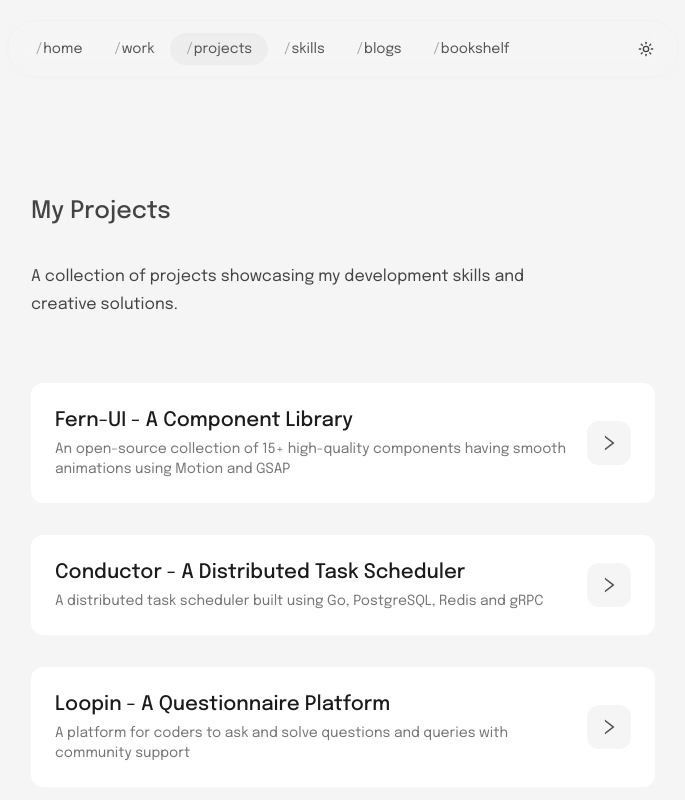
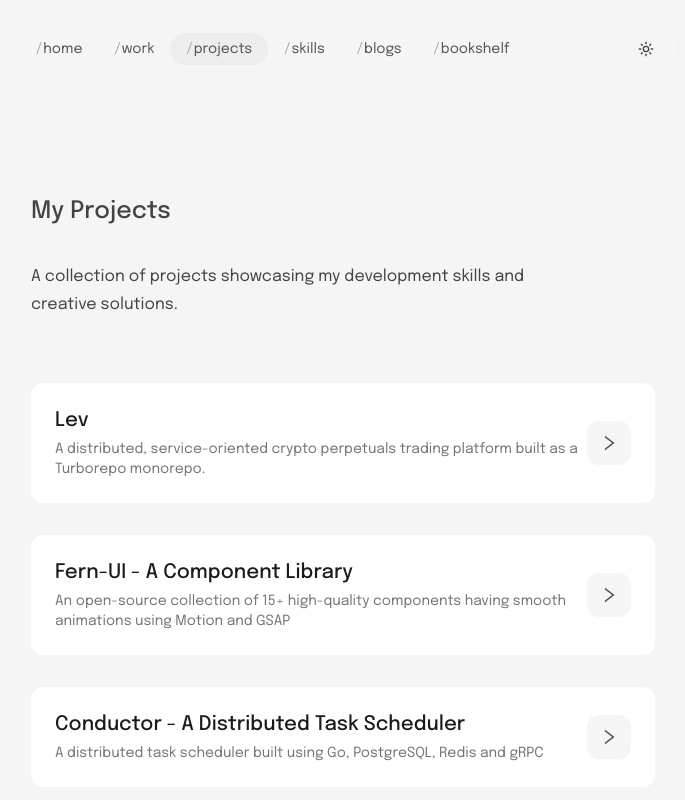
Before and after one commit to ChinmayNoob/chinmaynoob-dev, a Next.js app: page /projects in a window 1280 px wide. Shown: the top 800 px of the page, without its empty margins (297-982 px from the left). Built offline with nearby package versions, Linux system fonts and the light colour scheme.

Commit message:
updated projects

```diff
--- a/app/projects/data.tsx
+++ b/app/projects/data.tsx
@@ -16,7 +16,12 @@ import {
     SiZincsearch,
     SiNpm,
     SiPostgresql,
-    SiDocker
+    SiDocker,
+    SiBun,
+    SiTurborepo,
+    SiRedis,
+    SiMongoose,
+    SiExpress
 } from "react-icons/si"
 
 import { TbBrandThreejs } from "react-icons/tb";
@@ -37,6 +42,36 @@ export type Project = {
 export const projects: Project[] = [
     {
         number: "01",
+        title: "Lev",
+        introDescription: "A distributed, service-oriented crypto perpetuals trading platform built as a Turborepo monorepo.",
+        description: (
+            <>
+                <strong>LEV</strong> is a distributed, service-oriented crypto perpetuals trading platform built as a Turborepo monorepo.
+                It combines a React trading terminal, an Express API layer, an in-memory execution engine, Redis Streams, Redis Pub/Sub,
+                PostgreSQL, MongoDB, and dedicated realtime services to simulate fast leveraged trading.
+                The platform is organized around one core principle: keep latency-sensitive execution state in memory, move coordination
+                through Redis, and persist only the parts of the system that need durable history or fast recovery.
+            </>
+        ),
+        image: "/assets/projects/lev.webp",
+        skills: ["React", "Express", "Drizzle ORM", "MongoDB", "Redis", "WebSockets", "Docker", "Zod", "Bun"],
+        icons: [
+            <SiReact key="react" className="text-blue-500" />,
+            <SiExpress key="express" className="text-gray-500" />,
+            <SiRedis key="redis" className="text-red-500" />,
+            <SiDrizzle key="drizzle" className="text-green-500" />,
+            <SiDocker key="docker" className="text-blue-600" />,
+            <SiBun key="bun" className="text-orange-500" />,
+            <SiTurborepo key="turborepo" className="text-red-500" />,
+            <SiMongoose key="mongoose" className="text-green-500" />,
+            <SiPostgresql key="postgresql" className="text-blue-600" />,
+        ],
+        github: "https://github.com/ChinmayNoob/lev",
+        href: "https://youtu.be/ujG3ymrJBlc",
+        status: "completed"
+    },
+    {
+        number: "02",
         title: "Fern-UI - A Component Library",
         introDescription: "An open-source collection of 15+ high-quality components having smooth animations using Motion and GSAP",
         description: (
@@ -58,7 +93,7 @@ export const projects: Project[] = [
         status: "completed"
     },
     {
-        number: "02",
+        number: "03",
         title: "Conductor - A Distributed Task Scheduler",
         introDescription: "A distributed task scheduler built using Go, PostgreSQL, Redis and gRPC",
         description: (
@@ -78,7 +113,7 @@ export const projects: Project[] = [
         status: "completed"
     },
     {
-        number: "03",
+        number: "04",
         title: "Loopin - A Questionnaire Platform",
         introDescription: "A platform for coders to ask and solve questions and queries with community support",
         description: (
@@ -100,7 +135,7 @@ export const projects: Project[] = [
         status: "completed"
     },
     {
-        number: "04",
+        number: "05",
         title: "Faker-ind",
         introDescription: "A comprehensive npm package for generating fake data for Indian users",
         description: (
@@ -119,7 +154,7 @@ export const projects: Project[] = [
         status: "completed"
     },
     {
-        number: "05",
+        number: "06",
         title: "Laughtale-A One Piece Game",
         introDescription: "One Piece-themed Monopoly board game with animated landing and character reveals.",
         description: (
@@ -140,7 +175,7 @@ export const projects: Project[] = [
         status: "completed"
     },
     {
-        number: "06",
+        number: "07",
         title: "T3XTURE",
         introDescription: "A fully responsive and dynamic website for an agency ",
         description: (
@@ -161,7 +196,7 @@ export const projects: Project[] = [
         status: "completed"
     },
     {
-        number: "07",
+        number: "08",
         title: "Lamo",
         introDescription: "Meme Generator",
         description: (
@@ -181,7 +216,7 @@ export const projects: Project[] = [
         status: "completed"
     },
     {
-        number: "08",
+        number: "09",
         title: "BoxBox - A F1 Concept",
         introDescription: "2025 F1 Season Details",
         description: (
@@ -203,7 +238,7 @@ export const projects: Project[] = [
         status: "completed"
     },
     {
-        number: "09",
+        number: "10",
         title: "Crollo",
         introDescription: "A full stack note taking app",
         description: (
@@ -226,7 +261,7 @@ export const projects: Project[] = [
         status: "completed"
     },
     {
-        number: "10",
+        number: "11",
         title: "808s",
         introDescription: "A minimalistic music player",
         description: (
@@ -248,7 +283,7 @@ export const projects: Project[] = [
         status: "completed"
     },
     {
-        number: "11",
+        number: "12",
         title: "Jhoom",
         introDescription: "A web-based video conferencing platform",
         description: (
@@ -271,7 +306,7 @@ export const projects: Project[] = [
         status: "completed"
     },
     {
-        number: "12",
+        number: "13",
         title: "Urahara's Kitchen",
         introDescription: "A fully responsive and dynamic website for a restaurant",
         description: (
@@ -293,7 +328,7 @@ export const projects: Project[] = [
         status: "completed"
     },
     {
-        number: "13",
+        number: "14",
         title: "Wesleys Theory",
         introDescription: "A landing page dedicated to Kendrick Lamar&apos;s intro song",
         description: (
@@ -316,7 +351,7 @@ export const projects: Project[] = [
         status: "completed"
     },
     {
-        number: "14",
+        number: "15",
         title: "Omen",
         introDescription: "An Effective Pomodoro Timer",
         description: (
@@ -336,7 +371,7 @@ export const projects: Project[] = [
         status: "completed"
     },
     {
-        number: "15",
+        number: "16",
         title: "Zoro Studios",
         introDescription: "A Landing Page for a Studio built using Next.js, GSAP, Motion having a cool loader component",
         description: (
@@ -357,7 +392,7 @@ export const projects: Project[] = [
         status: "completed"
     },
     {
-        number: "16",
+        number: "17",
         title: "Claude AI Agent",
         introDescription: "A Claude AI Agent built in Golang that can list files, read files, edit code, and answer project-related questions with seamless tool integrations for developer workflows.",
         description: (
@@ -374,7 +409,7 @@ export const projects: Project[] = [
         status: "completed"
     },
     {
-        number: "17",
+        number: "18",
         title: "Go-Parser",
         introDescription: "A lightweight, fast SQL parser written in Go, specifically designed for querying CSV files.",
         description: (
@@ -391,7 +426,7 @@ export const projects: Project[] = [
         status: "completed"
     },
     {
-        number: "18",
+        number: "19",
         title: "Usogui",
         introDescription: "A Nextjs Starter Template",
         description: (
```
Also changed, not shown: public/assets/projects/lev.webp (added).
